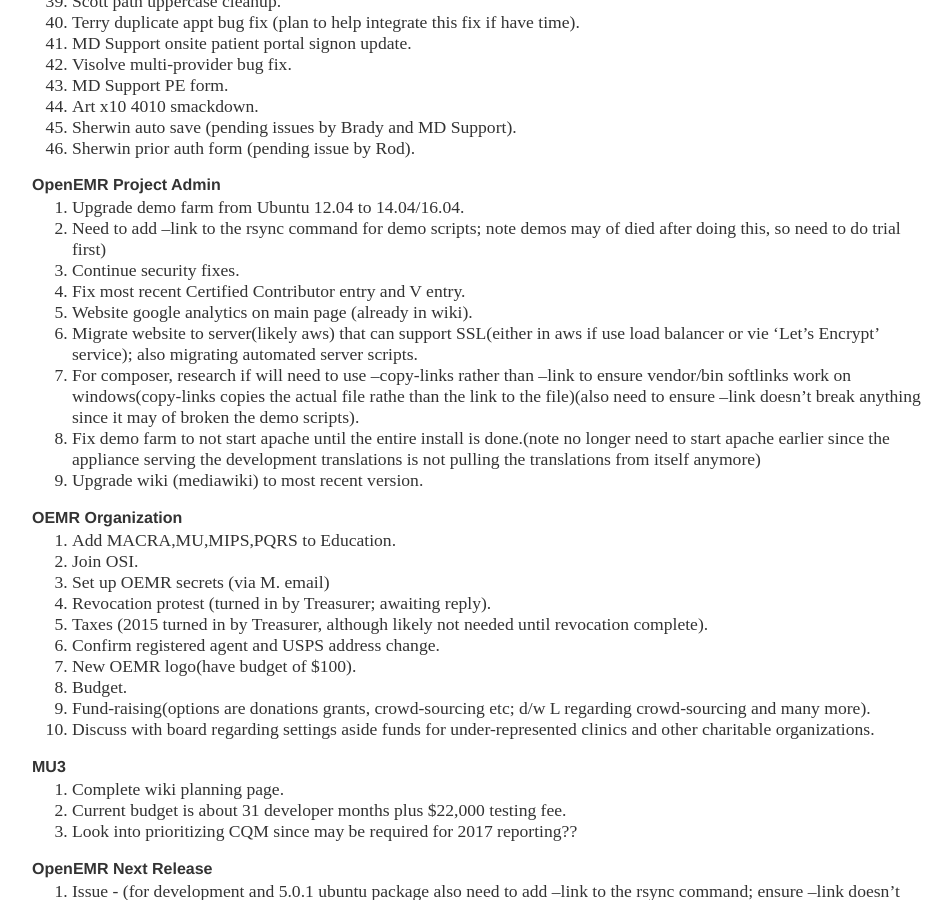
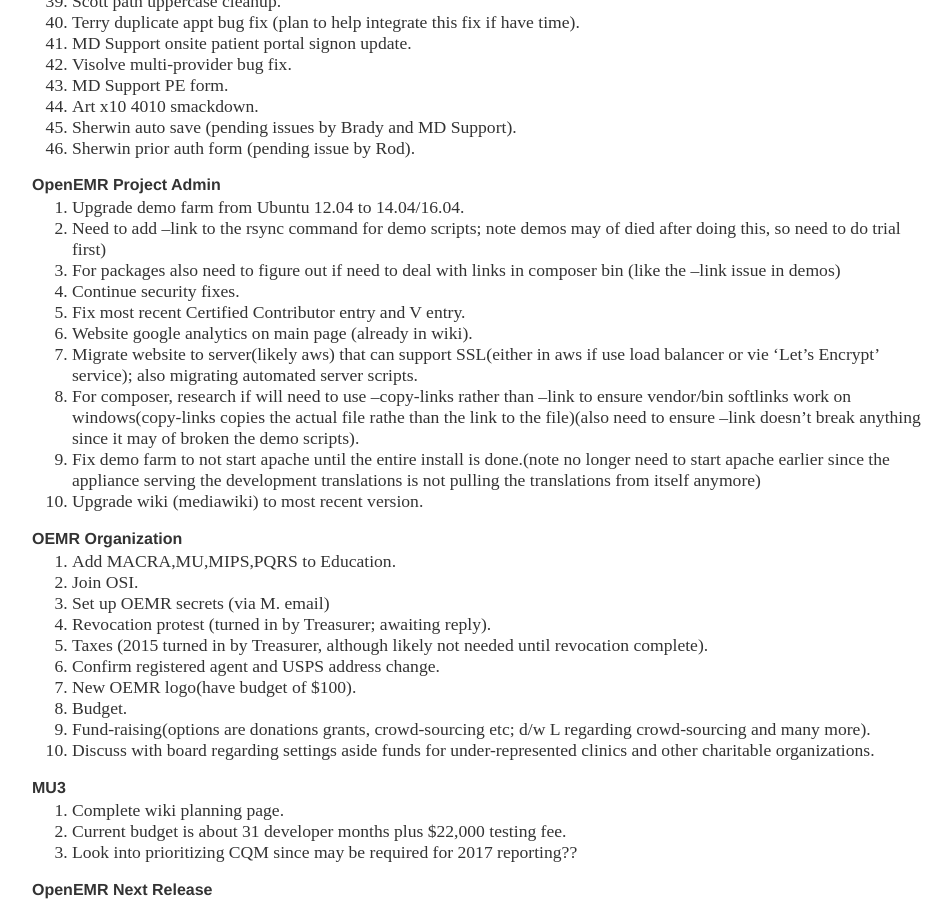
Before and after one commit to bradymiller/bradymiller.github.io, a Jekyll site: the page built from todo/index.md, in a window 1280 px wide and 900 px high, scrolled down 1210 px. Shown: the whole window, without its empty margins (160-1112 px from the left). Built offline with Jekyll 4.4.1, drawn with Linux system fonts in a browser that asks for light colours; our own code applies the rules of GitHub Pages for plain Markdown files.

Commit message:
Update index.md

```diff
--- a/todo/index.md
+++ b/todo/index.md
@@ -59,6 +59,7 @@
 ### OpenEMR Project Admin
 1. Upgrade demo farm from Ubuntu 12.04 to 14.04/16.04.
 1. Need to add --link to the rsync command for demo scripts; note demos may of died after doing this, so need to do trial first)
+1. For packages also need to figure out if need to deal with links in composer bin (like the --link issue in demos)
 1. Continue security fixes.
 1. Fix most recent Certified Contributor entry and V entry.
 1. Website google analytics on main page (already in wiki).
```
